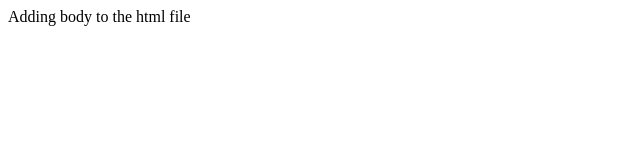
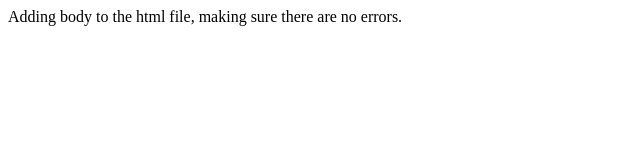
Before and after one commit to kashyapchimatapu/movieflix, a plain HTML site: page index.html in a window 1280 px wide. Shown: the whole page, without its empty margins (0-640 px from the left). Drawn offline with Linux system fonts and the light colour scheme.

Commit message:
fix(initial-commit): fix the html body with the complete content

```diff
--- a/index.html
+++ b/index.html
@@ -4,7 +4,7 @@
 
     </head>
     <body>
-        Adding body to the html file
+        Adding body to the html file, making sure there are no errors.
     </body>
 
 </html>
```
